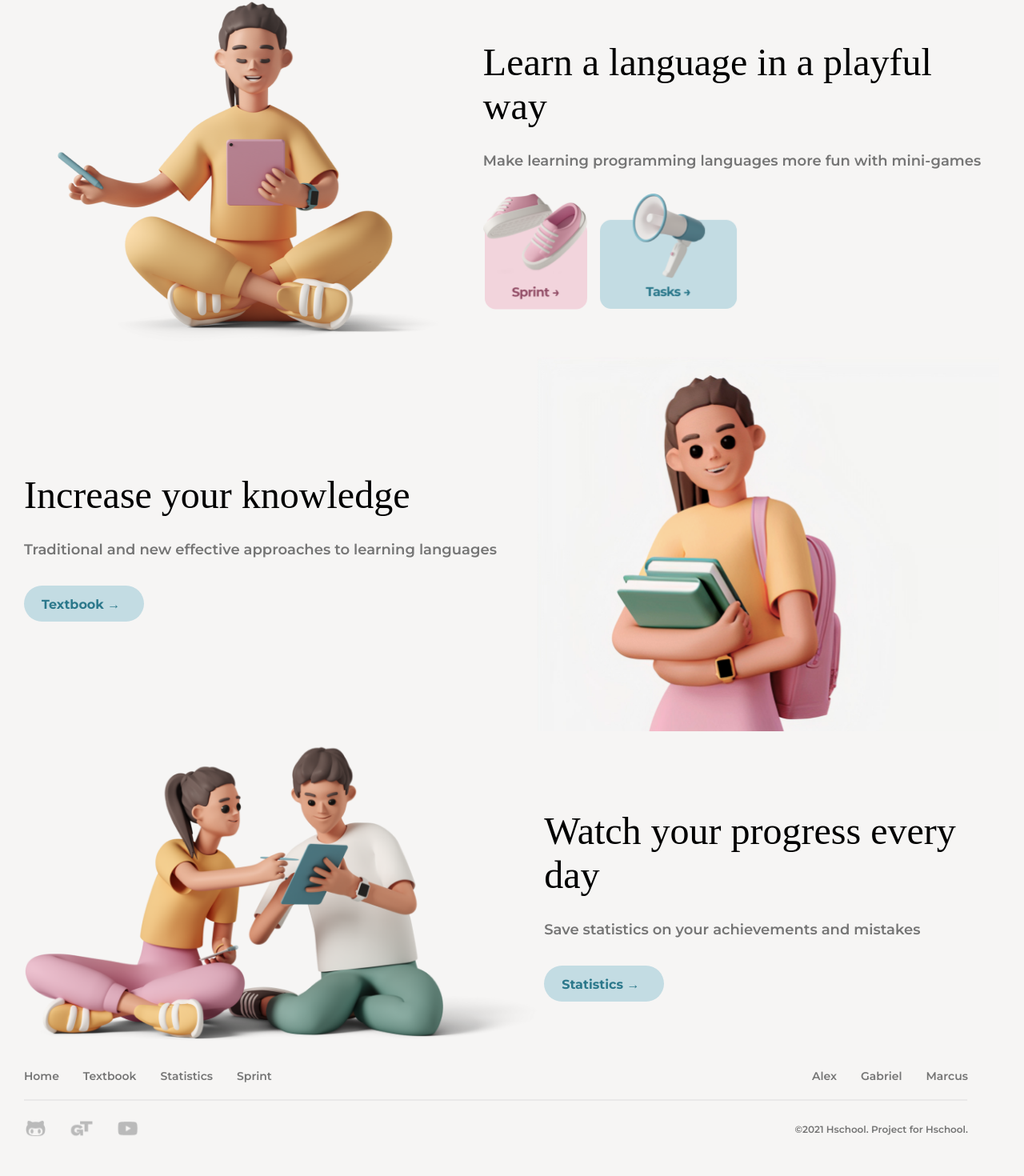
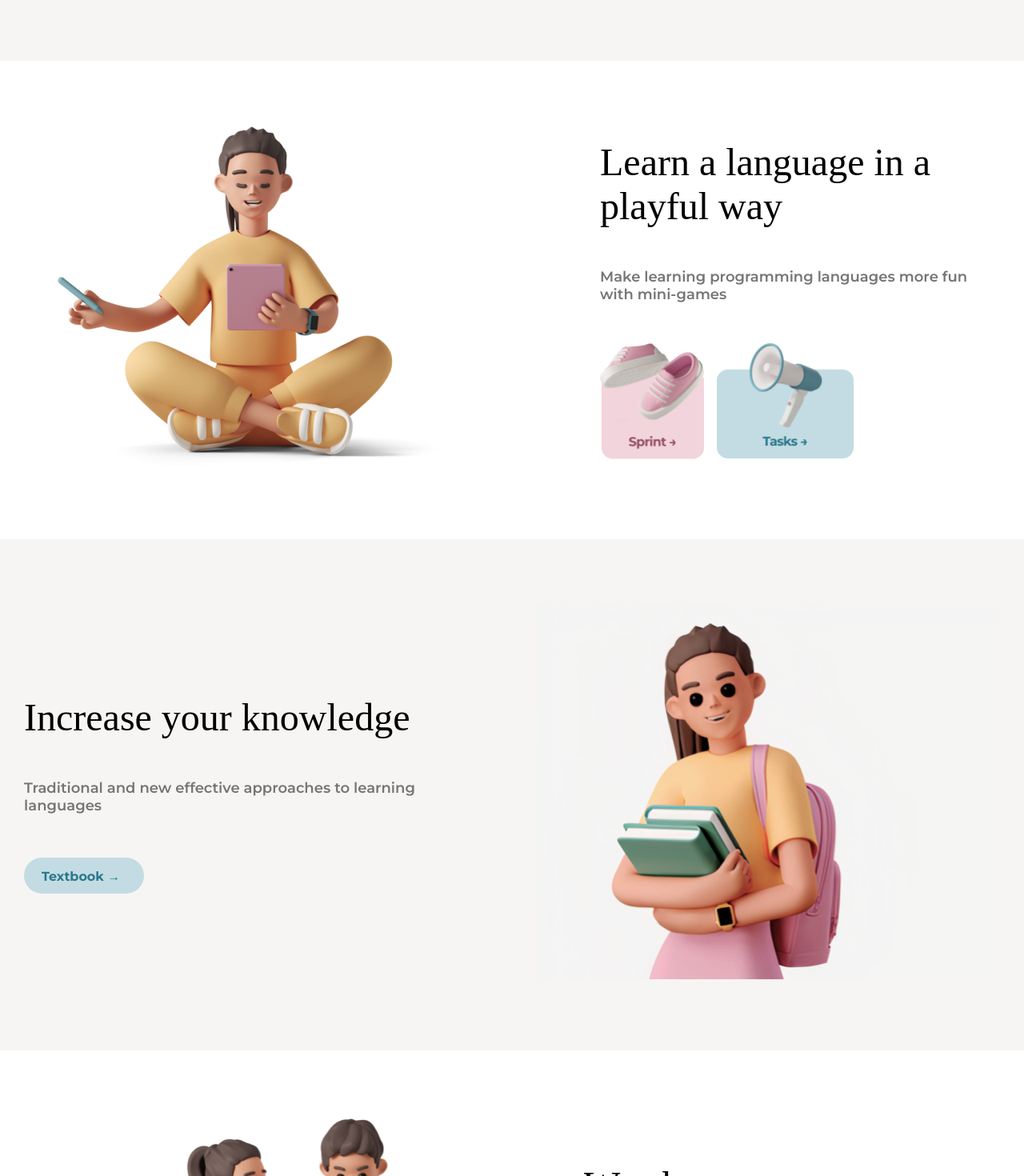
Before and after one commit to faleialina/EducationPlatform, a React (Create React App) app in the folder client/: page / in a window 1280 px wide. Shown: the part 677-2147 px from the top of the page at 80% size. Before the commit the page ends 2100 px from the top, so only its background shows below. Built offline with nearby package versions, Linux system fonts and the light colour scheme; a web font is replaced by a local one.

Commit message:
client/changing backgrounds

```diff
--- a/client/src/companents/Footer/style.module.css
+++ b/client/src/companents/Footer/style.module.css
@@ -1,5 +1,7 @@
 .wrapper {
-    width: 1180px;
+
+    width: 1220px;
+    margin: 2% auto;
 }
 
 .nav {
@@ -11,24 +13,11 @@
     margin-bottom: 20px;
 }
 
-.nav .transition {
+.nav .transition, .nav .name {
     display: flex;
     justify-content: space-between;
     align-items: center;
-}
-
-.nav .transition p {
-    margin-right: 30px;
-}
-
-.nav .name {
-    display: flex;
-    justify-content: space-between;
-    align-items: center;
-}
-
-.nav .name p {
-    margin-left: 30px;
+    gap: 30px;
 }
 
 .line {
--- a/client/src/companents/Header/style.module.css
+++ b/client/src/companents/Header/style.module.css
@@ -2,6 +2,8 @@
     display: flex;
     justify-content: space-between;
     align-items: center;
+    width: 1220px;
+    margin: auto;
 }
 
 
--- a/client/src/companents/Preview/Preview.js
+++ b/client/src/companents/Preview/Preview.js
@@ -23,6 +23,7 @@ function Preview() {
                 <div className={style.previewImg}></div>
             </div>
 
+            <div className={style.bcg}>
                 <div className={style.learn}>
                     <div className={style.img}></div>
                     <div className={style.info}>
@@ -31,6 +32,7 @@ function Preview() {
                         <div className={style.icons}>
                             <div className={style.icon1}></div>
                             <div className={style.icon2}></div>
+                        </div>
                     </div>
                 </div>
             </div>
@@ -44,6 +46,7 @@ function Preview() {
                 <div className={style.img}></div>
             </div>
 
+            <div className={style.bcg}>
                 <div className={style.progress}>
                     <div className={style.img}></div>
                     <div className={style.info}>
@@ -52,6 +55,7 @@ function Preview() {
                         <div className={style.btnKnow}>Statistics →</div>
                     </div>
                 </div>
+            </div>
 
         </div>
     )
--- a/client/src/companents/Preview/style.module.css
+++ b/client/src/companents/Preview/style.module.css
@@ -1,16 +1,26 @@
+.bcg {
+    background: #FFF;
+}
+
 .preview {
     display: flex;
     justify-content: space-between;
     margin-top: 118px;
+    width: 1220px;
+    margin: 6% auto;
 }
 
 .preview .previewInfo {
     width: 500px;
+    display: flex;
+    flex-direction: column;
+    gap: 20px;
 }
 
 .preview .previewInfo .previewAbout {
     color: var(--primaty-cyan-dark, #2B788B);
     font: 700 16 px Montserrat;
+
 }
 
 .preview .previewInfo h1 {
@@ -85,6 +95,9 @@
     display: flex;
     justify-content: space-between;
     align-items: center;
+    width: 1220px;
+    margin: auto;
+    padding: 6% 0;
 }
 
 .learn .img {
@@ -93,6 +106,13 @@
     background-image: url(./assets/image\ 8.png);
 }
 
+
+.learn .info {
+    display: flex;
+    flex-direction: column;
+    gap: 20px;
+    width: 500px;
+}
 
 .learn .info h1 {
     color: var(--primaty-black, #000);
@@ -131,6 +151,15 @@
     display: flex;
     justify-content: space-between;
     align-items: center;
+    width: 1220px;
+    margin: 6% auto;
+}
+
+.knowledge .info {
+    display: flex;
+    flex-direction: column;
+    gap: 20px;
+    width: 500px;
 }
 
 .knowledge .info h1 {
@@ -170,6 +199,9 @@
     display: flex;
     justify-content: center;
     align-items: center;
+    width: 1220px;
+    margin: auto;
+    padding: 6% 0;
 }
 
 .progress .img {
@@ -183,6 +215,13 @@
 .progress .info h1 {
     color: var(--primaty-black, #000);
     font: 400 48px Dela Gothic One;
+}
+
+.progress .info {
+    display: flex;
+    flex-direction: column;
+    gap: 20px;
+    width: 500px;
 }
 
 .progress .info p {
--- a/client/src/index.css
+++ b/client/src/index.css
@@ -6,7 +6,7 @@
 }
 
 body {
-    width: 1220px;
+
     margin: auto;
     background-color: var(--primaty-grey-light, #F6F5F4);;
 }
```
Lines whose indentation alone changed are shown as unchanged.
